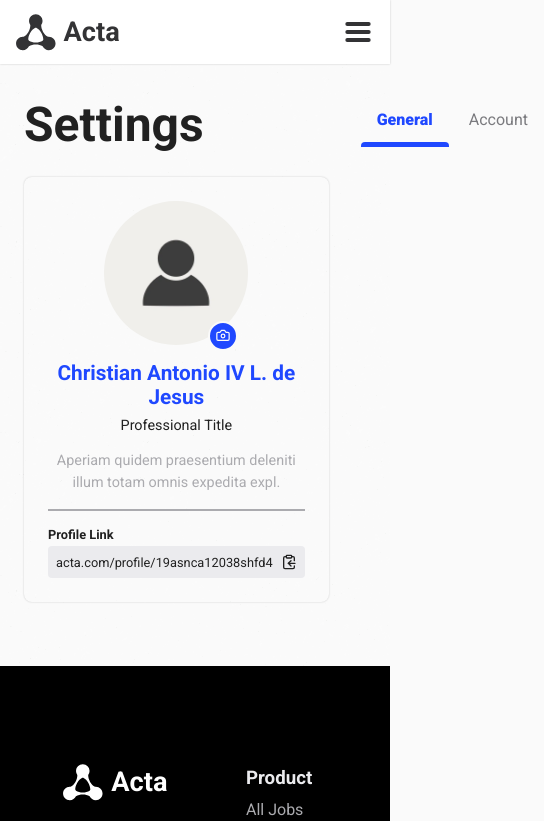
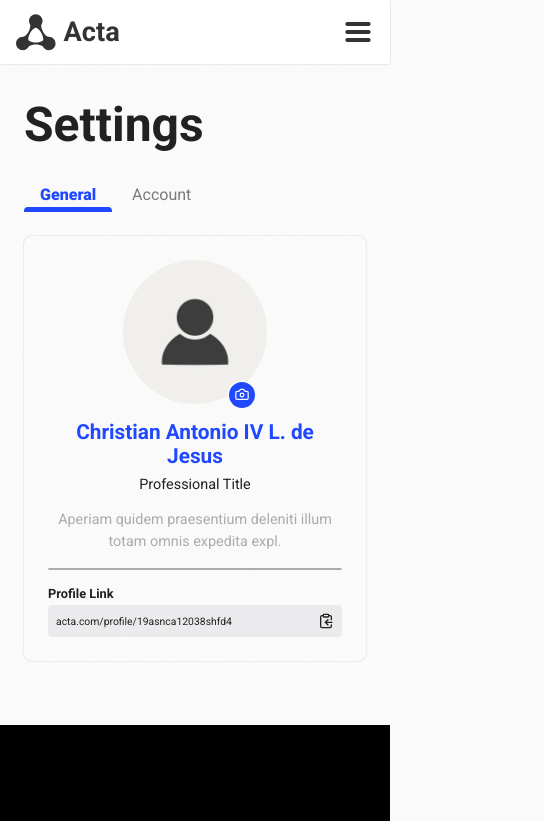
Before and after one commit to Luzefiru/Acta, a React (Create React App) app: page /profile/test in a window 390 px wide. Shown: the top 821 px of the page, 544 px wide, since content can reach past the window. Built offline with nearby package versions, Linux system fonts and the light colour scheme.

Commit message:
feat: make ProfileCard responsive

```diff
--- a/src/pages/Profile/ClipboardField.css
+++ b/src/pages/Profile/ClipboardField.css
@@ -19,3 +19,9 @@
   cursor: pointer;
   margin-left: 8px;
 }
+
+@media only screen and (max-width: 768px) {
+  .ClipboardField {
+    font-size: 0.65rem;
+  }
+}
--- a/src/pages/Profile/Profile.css
+++ b/src/pages/Profile/Profile.css
@@ -6,6 +6,13 @@
   grid-template-columns: 4fr 11fr;
   column-gap: 32px;
   row-gap: 24px;
+}
+
+@media only screen and (max-width: 768px) {
+  .Profile {
+    display: flex;
+    flex-direction: column;
+  }
 }
 
 .Profile__heading {
--- a/src/pages/Profile/ProfileCard.css
+++ b/src/pages/Profile/ProfileCard.css
@@ -56,6 +56,7 @@
 .ProfileCard hr {
   width: 100%;
   border: 1px var(--subtext) solid;
+  border-radius: 8px;
   margin: 16px 0;
 }
 
```
